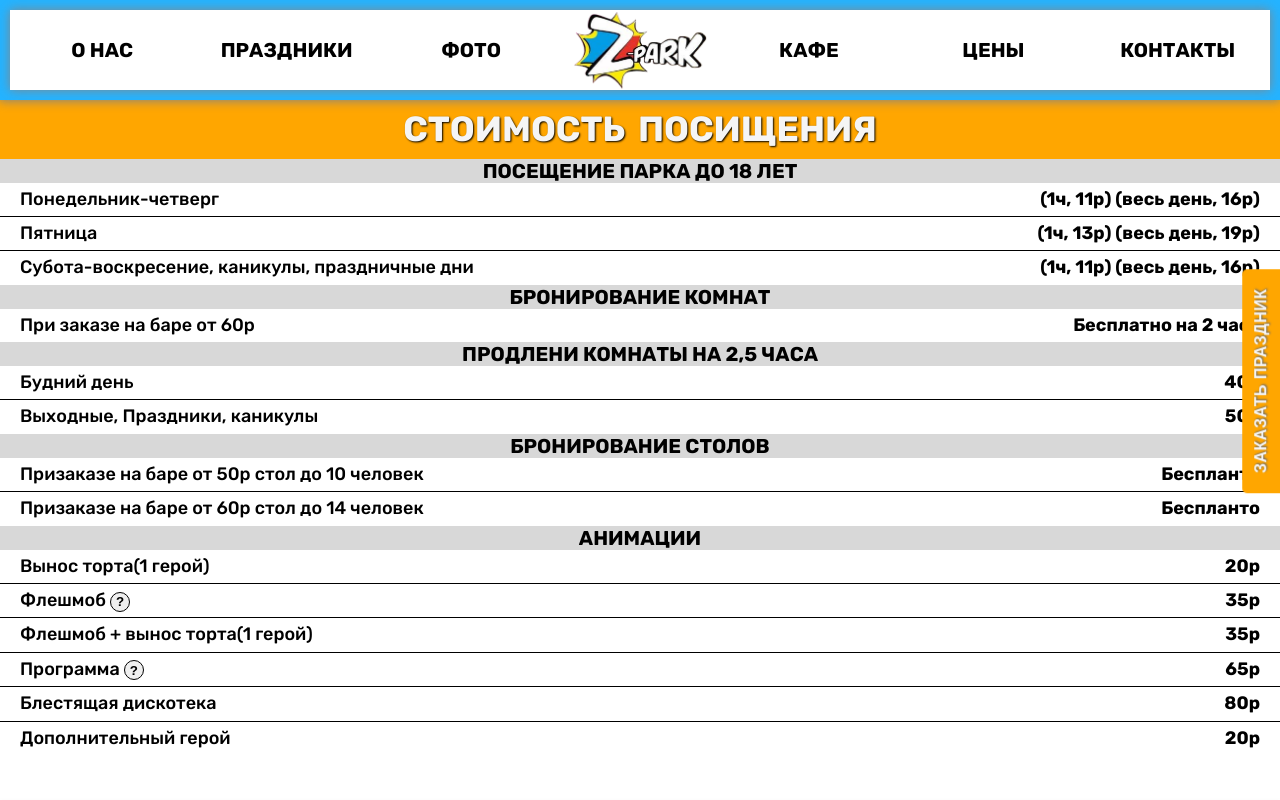
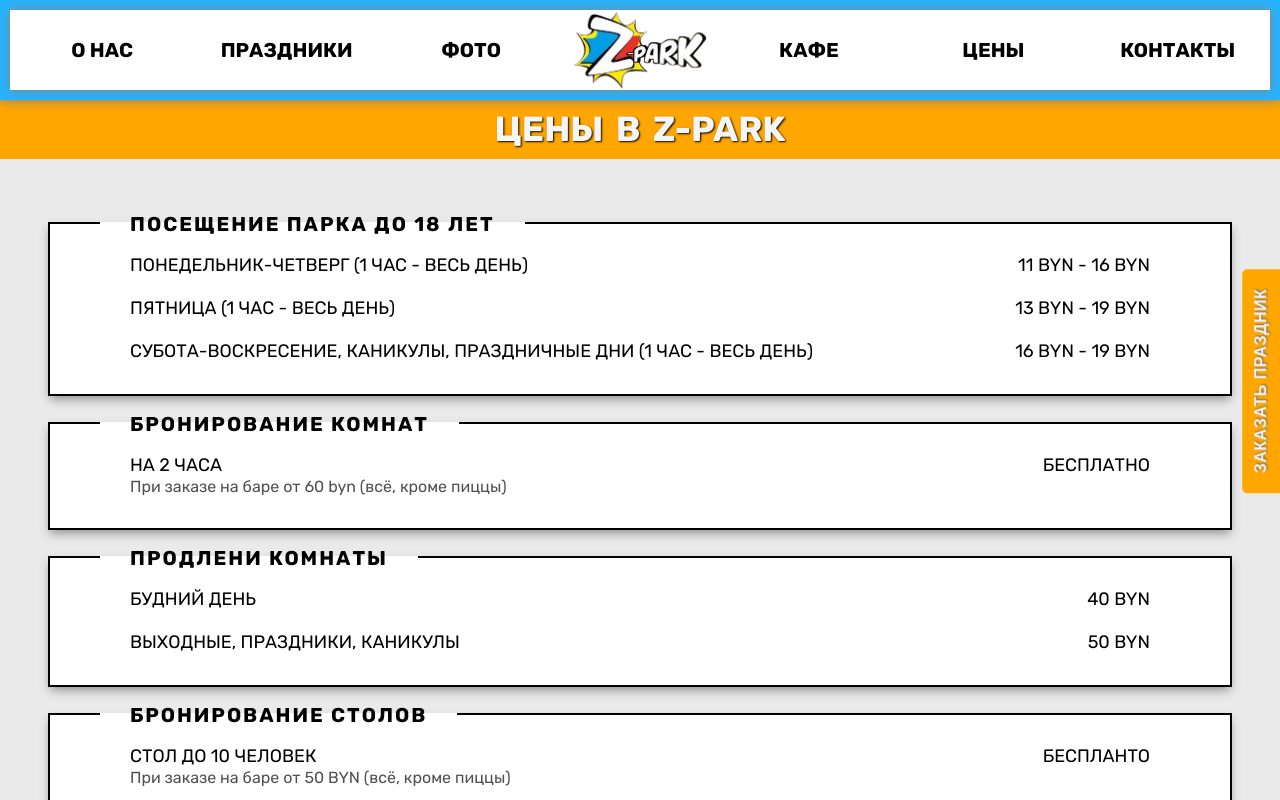
Before and after one commit to GumnovRuslan/z-park, a SvelteKit app: page /prices in a window 1280 px wide. Shown: the top 800 px of the page. Built offline with nearby package versions, Linux system fonts and the light colour scheme.

Commit message:
change section price

```diff
--- a/src/lib/component/Price.svelte
+++ b/src/lib/component/Price.svelte
@@ -1,111 +1,95 @@
 <script>
     export let title = 'title';
-    export let line = [['text', 'price']];
-
-    function showHelp(e) {
-        const target = e.target
-        const help = target.nextElementSibling
-        if(help.style.display == 'block') help.style.display = 'none'
-        else help.style.display = 'block'
-    }
+    export let line = [['service', '00.00byn', 'description']];
 </script>
 
-<div class='content'>
-    <p class='title'>{title}</p>
-    {#each line as text }
-        <div class='line'>
-            <p class='line__text'>{text[0]}
-                {#if text[2]}
-                    <div class='helper'>
-                        <button class='helper__btn' type="button">?</button>
-                        <p class='helper__help'>{text[2]} </p>
-                    </div>
-                {/if}
-            </p>
-            <span class="line__price">{text[1]}</span>
+<div class='prise-list'>
+    <h3 class='prise-list__title'>{title}</h3>
+    {#each line as service, i}
+        <div class='prise-list__inner'>
+            <div class='prise-list__service'>
+                <p class='prise-list__service-title'>{service[0]}</p>
+                <p class='prise-list__service-description'>{service[2] ?? ''}</p>
+            </div>
+            <span class="prise-list__service-prise">{service[1]}</span>
         </div>
     {/each}
 </div>
 
 <style>
-    .title {
+    .prise-list {
+        position: relative;
+        max-width: 1200px;
+        margin: 0 auto;
+        margin-top: 15px;
+        padding: 30px 80px;
+        outline: 2px solid #000;
+        box-shadow: 0 5px 10px #8c8c8c;
+        background: #fff;
+    }
+    .prise-list:not(:last-child) {
+        margin-bottom: 30px;
+    }
+    .prise-list__title {
+        position: absolute;
+        top: 0;
+        transform: translateY(-50%);
+        left: 50px;
+        text-transform: uppercase;
         text-align: center;
-        font-weight: 700;
-        font-size: 20px;
+        padding: 0 30px;
+        margin: 0;
+        font-size: clamp(14px, 2vw, 20px);
+        line-height: 1.3;
+        letter-spacing: 2px;
+    }
+    .prise-list__title::after {
+        content: '';
+        position: absolute;
+        z-index: -1;
+        top: calc(50% - 2px);
+        left: 0;
+        width: 100%;
+        height: 3px;
+        background: #fff;
+    }
+    .prise-list__inner {
+        display: flex;
+        justify-content: space-between;
+        gap: 20px;
+        line-height: 1.3;
+    }
+    .prise-list__inner:not(:last-child) {
+        margin-bottom: 20px;
+    }
+    .prise-list__service-title,
+    .prise-list__service-prise {
+        font-size: clamp(12px, 2.5vw, 18px);
         text-transform: uppercase;
-        background: #d8d8d8;
     }
-    .line {
-        display: flex;
-        gap: 20px;
-        justify-content: space-between;
-        align-items: center;
-        padding: 5px 20px;
-        line-height: 1.3;
-        transition: all 0.2s;
-        font-size: 18px;
+    .prise-list__service-prise {
+        text-wrap: nowrap;
     }
-    .line:hover {
-        background: #c3c3ff;
+    .prise-list__service-description {
+        color: #505050;
+        font-size: clamp(12px, 2vw, 16px);
     }
-    .line:not(:last-child) {
-        border-bottom: 1px solid #000;
-    }
-    .line__text {
-        font-weight: 500;
-    }
-    .line__price {
-        font-weight: 700;
-    }
-    .helper {
-        display: inline;
-        position: relative;
-    }
-    .helper__btn {
-        border: 1px solid #000;
-        border-radius: 50%;
-        padding: 0;
-        width: 20px;
-        height: 20px;
-        font-weight: 700;
-    }
-
-    .helper__help {
-        z-index: 2;
-        left: 100%;
-        top: 100%;
-        background: #ebebeb;
-        border: 1px solid #000;
-        line-height: 1.3;
-        padding: 10px;
-        font-size: 14px;
-        font-weight: 400;
-        opacity: 0;
-        transition: all 0.3s;
-        visibility: hidden;
-    }
-    .helper:hover .helper__help {
-        opacity: 1;
-        visibility: visible;
-    }
-
-    @media screen and (min-width: 501px) {
-        .helper__help {
-            position: absolute;
-            width: 200px;
+    @media screen and (max-width: 650px) {
+        .prise-list {
+            padding-top: 25px;
+            padding-right: clamp(10px, 3vw, 30px);
+            padding-bottom: 15px;
+            padding-left: clamp(10px, 3vw, 30px);;
         }
-    }
-    @media screen and (max-width: 500px) {
-        .helper__help {
-            display: none;
-            width: auto;
+        .prise-list__title {
+            width: 95%;
+            padding: 0 5px;
+            left: 50%;
+            transform: translateY(-50%) translateX(-50%);
+            background: #fff;
         }
-        .helper:hover .helper__help {
-            display: block;
-            margin-top: 10px;
-        }
-        .line__price {
-            align-self: flex-start;
+        .prise-list__inner:not(:last-child) {
+            margin-bottom: clamp(10px, 2vw, 15px);
         }
     }
 </style>
--- a/src/routes/prices/+page.svelte
+++ b/src/routes/prices/+page.svelte
@@ -5,49 +5,52 @@
 
 
 <svelte:head>
-    <title>Стоимость посищения Z-park</title>
+    <title>Цены в Z-park</title>
 </svelte:head>
 
-<SectionTitle value='Стоимость посищения'/>
+<SectionTitle value='Цены в Z-park'/>
 
 <div class='content'>
     <Price
     title='Посещение парка до 18 лет'
     line={[
-        ['Понедельник-четверг', '(1ч, 11р) (весь день, 16р)'],
-        ['Пятница', '(1ч, 13р) (весь день, 19р)'],
-        ['Субота-воскресение, каникулы, праздничные дни', '(1ч, 11р) (весь день, 16р)'],
+        ['Понедельник-четверг (1 чac - весь день)', '11 byn - 16 byn',],
+        ['Пятница (1 чac - весь день)', ' 13 byn - 19 byn',],
+        ['Субота-воскресение, каникулы, праздничные дни (1 чac - весь день)', '16 byn - 19 byn'],
     ]}
     />
     <Price
     title='бронирование комнат'
     line={[
-        ['При заказе на баре от 60р', 'Бесплатно на 2 часа'],
+        ['на 2 часа', 'Бесплатно', 'При заказе на баре от 60 byn (всё, кроме пиццы)'],
     ]}
     />
     <Price
-    title='продлени комнаты на 2,5 часа'
+    title='продлени комнаты'
     line={[
-        ['Будний день', '40р'],
-        ['Выходные, Праздники, каникулы', '50р'],
+        ['Будний день', '40 byn'],
+        ['Выходные, Праздники, каникулы', '50 byn'],
     ]}
     />
     <Price
     title='Бронирование столов'
     line={[
-        ['Призаказе на баре от 50р стол до 10 человек', ' Беспланто'],
-        ['Призаказе на баре от 60р стол до 14 человек', ' Беспланто'],
+        ['стол до 10 человек', ' Беспланто', 'При заказе на баре от 50 BYN (всё, кроме пиццы)'],
+        ['стол до 14 человек', ' Беспланто', 'При заказе на баре от 60 BYN (всё, кроме пиццы)'],
+        ['будни', '-', 'Столики бронироуются в любое время'],
+        ['Суббота', '-', '(10:00 - 15:00) (15:30 - 20:30)'],
+        ['Воскресение', '-', '(10:00 - 14:30) (15:00 - 19:30)'],
     ]}
     />
     <Price
     title='Анимации'
     line={[
-        ['Вынос торта(1 герой)', ' 20р'],
-        ['Флешмоб', ' 35р', 'Это особенный танец, который провобится с героем, во время этого танца дети могут веселиться и развленаться всмете с героем, а в конце имениннику вынесут торт и он задует свечки'],
-        ['Флешмоб + вынос торта(1 герой)', '35р'],
-        ['Программа', '65р', 'Программа это то, чем можно поздравить именнинника и оставить массу положительных эмоций об этом дне'],
-        ['Блестящая дискотека', '80р'],
-        ['Дополнительный герой', '20р'],
+        ['Вынос торта(1 герой)', ' 20 BYN'],
+        ['Флешмоб', ' 35 BYN', 'Это особенный танец, который провобится с героем, во время этого танца дети могут веселиться и развлекаться всмете с героем, а в конце имениннику вынесут торт и он задует свечки'],
+        ['Флешмоб + вынос торта(1 герой)', '35 BYN'],
+        ['Программа', '65 BYN', 'Программа это то, чем можно поздравить именнинника и оставить массу положительных эмоций об этом дне'],
+        ['Блестящая дискотека', '80 BYN'],
+        ['Дополнительный герой', '20 BYN'],
     ]}
     />
 </div>
@@ -55,10 +58,12 @@
 
 <style>
     .content {
-        display: flex;
-        flex-direction: column;
-        max-width: 2000px;
-        margin: 0 auto;
-        margin-bottom: 50px;
+        padding: 50px;
+        background: #eaeaea;
+    }
+    @media screen and (max-width: 600px) {
+        .content {
+            padding: 20px 10px;
+        }
     }
 </style>
```
